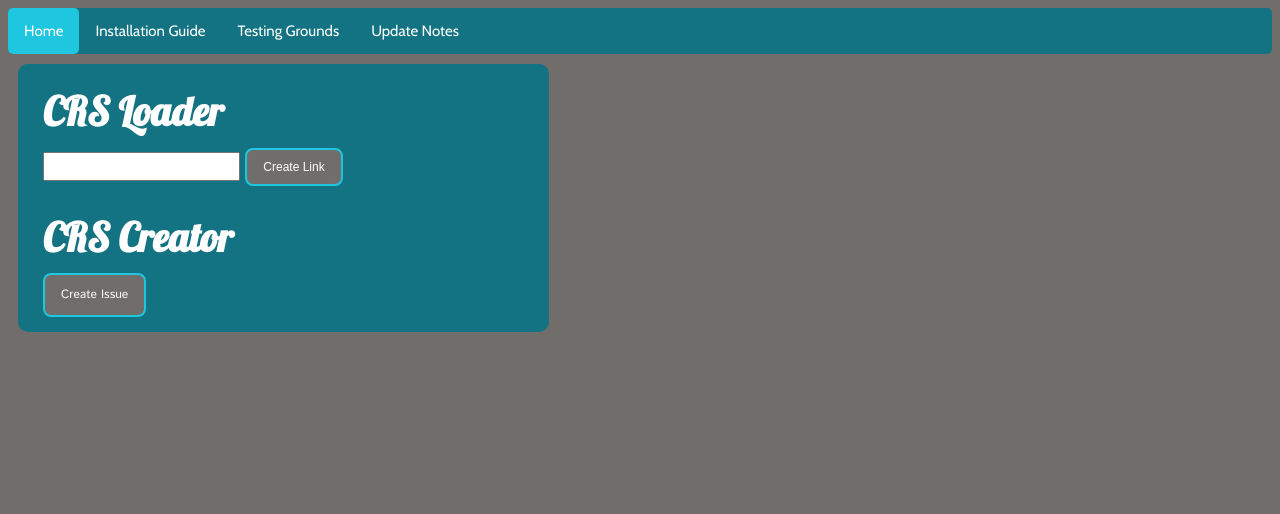
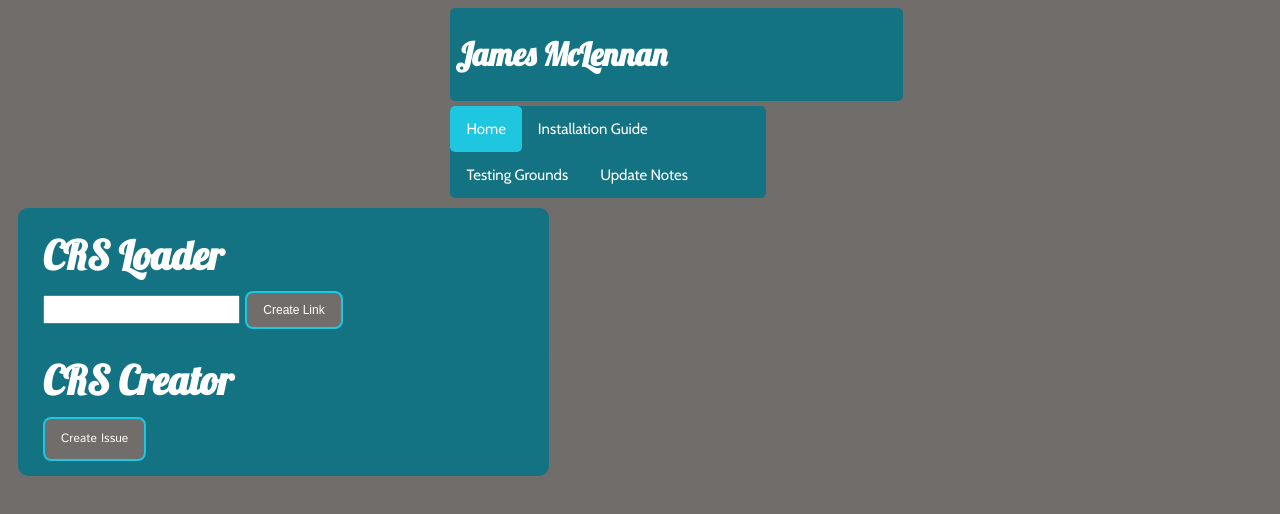
Before and after one commit to JamesMcLennan/JamesMcLennan.github.io, a plain HTML site: page index.html in a window 1280 px wide. Drawn offline with nearby package versions, Linux system fonts and the light colour scheme.

```diff
--- a/css/master.css
+++ b/css/master.css
@@ -12,6 +12,8 @@
 	font-family:"Istok Web", sans-serif;
 	font-size:15px;
 	color: white;
+	width: 25%;
+	margin-left: 35%;
 }
 
 .divback{
@@ -71,10 +73,18 @@
 	border-radius: 5px;
 }
 
-.divbackfelgreen{
-	background-color: #6EA90E;
+.divbacktitle{
+	background-color: #147382;
 	font-family: 'Cabin', sans-serif;
 	border-radius: 5px;
+	padding: 5px;
+	margin: 5px;
+	margin-left: 35%;
+	width: 35%;
+	text-align: left;
+	font-family: "Lobster", cursive;
+	color: white;
+	text-align: left;
 }
 
 ul{
--- a/index.html
+++ b/index.html
@@ -10,6 +10,9 @@
   <script src="scripts/mycookies.js"></script>
 </head>
 <body>
+  <div class="divbacktitle">
+    <h1>James McLennan</h1>
+  </div>
   <div class="wrapper">
     <nav class="nav">
       <div class="divbackorange">
```
